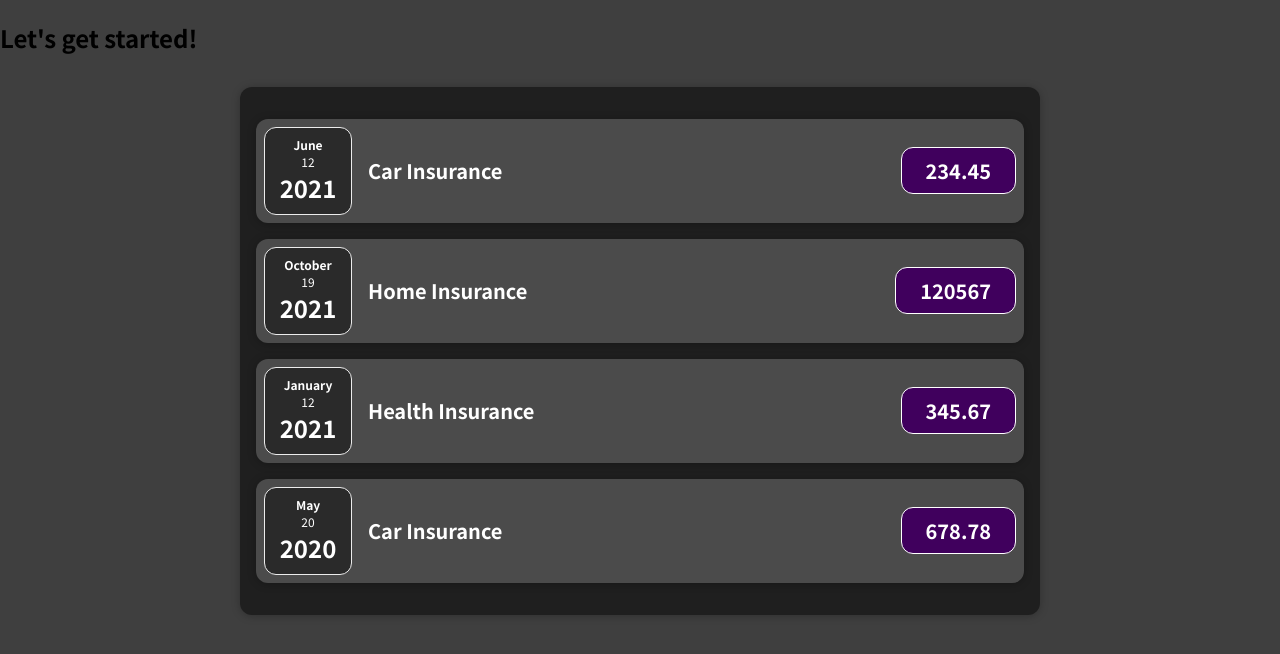
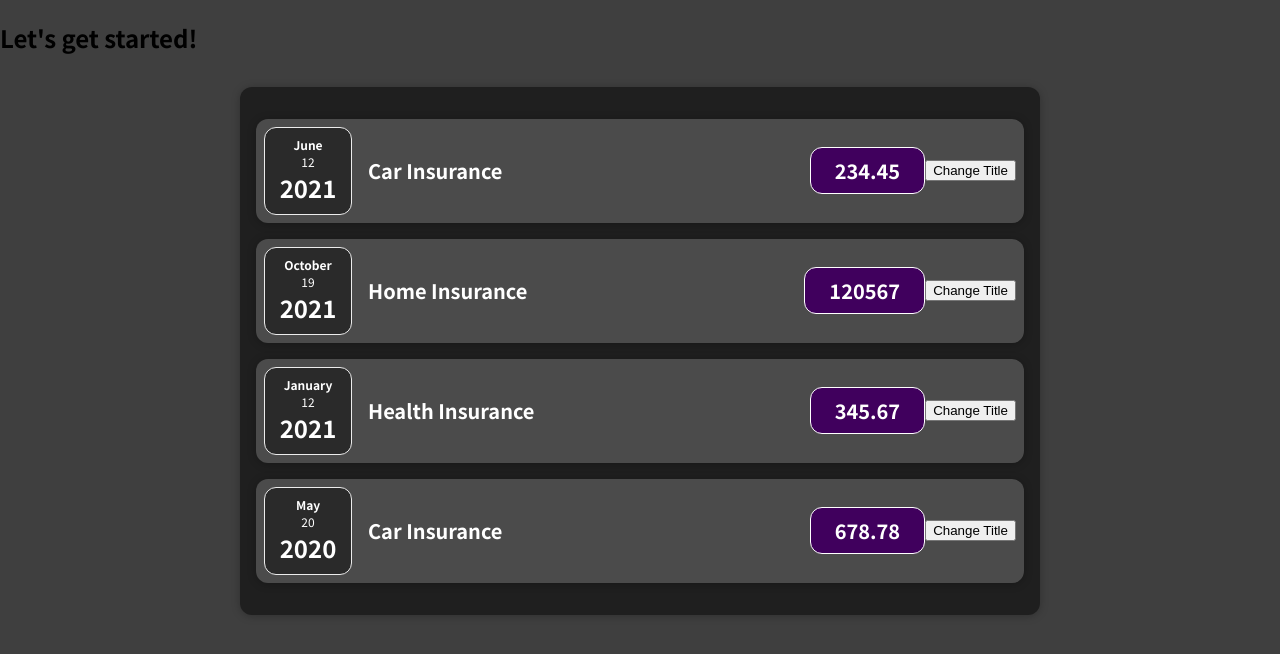
Before and after one commit to devgirlpro/React-Max-Ud, a React (Create React App) app: page / in a window 1280 px wide. Shown: the top 654 px of the page. Built offline with nearby package versions, Linux system fonts and the light colour scheme.

Commit message:
added state to the ExpenseItem component

```diff
--- a/src/components/Expenses/ExpenseItem.jsx
+++ b/src/components/Expenses/ExpenseItem.jsx
@@ -2,16 +2,25 @@ import React from "react";
 import ExpenseDate from "./ExpenseDate";
 import "./ExpenseItem.css";
 import Card from "../UI/Card";
+import { useState } from "react";
 
 function ExpenseItem(props) {
+    const [title, setTitle] = useState(props.title);
+
+    const ckickhandler = () => {
+        console.log(title);
+        setTitle("UPDATE!");
+    };
+
     return (
         <Card className="expense-item">
             <ExpenseDate date={props.date} />
 
             <div className="expense-item__description">
-                <h2>{props.title}</h2>
+                <h2>{title}</h2>
                 <div className="expense-item__price">{props.amount}</div>
             </div>
+            <button onClick={ckickhandler}>Change Title</button>
         </Card>
     );
 }
```
